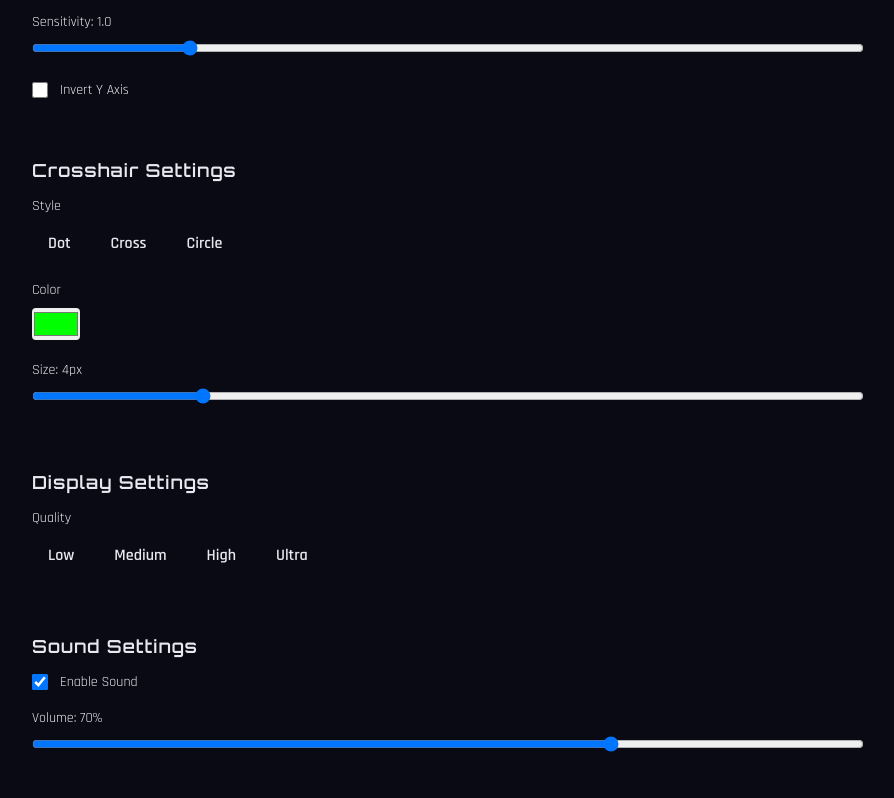
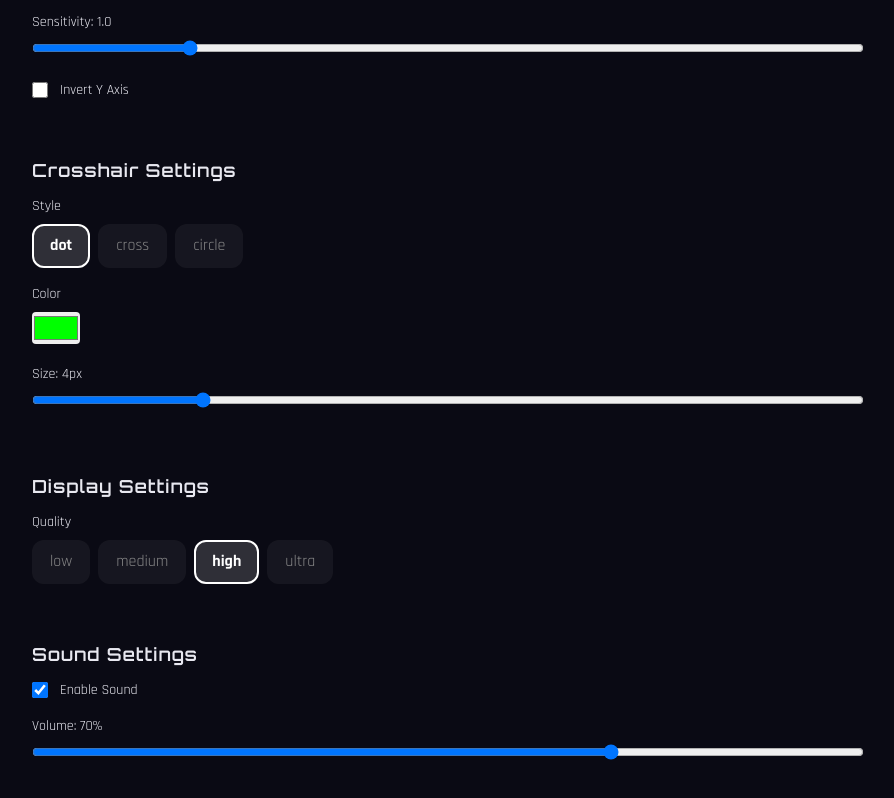
Before and after one commit to jiangdongshi/AimPad, a React (Vite) app: page /settings in a window 1280 px wide. Shown: the part 752-1550 px from the top of the page, without its empty margins (192-1086 px from the left). Built offline with nearby package versions, Linux system fonts and the light colour scheme.

Commit message:
修改设置界面样式
修改设置界面样式

```diff
--- a/src/pages/Settings.tsx
+++ b/src/pages/Settings.tsx
@@ -209,11 +209,10 @@ export function Settings() {
                 {(['dot', 'cross', 'circle'] as const).map((style) => (
                   <button
                     key={style}
-                    className={`px-4 py-2 rounded capitalize font-semibold transition-all ${
-                      crosshairStyle === style
-                        ? 'bg-accent text-surface-900 ring-2 ring-accent ring-offset-2 ring-offset-surface-800'
-                        : 'bg-surface-700 text-text-secondary border border-surface-600 hover:text-text-primary hover:border-surface-500'
-                    }`}
+                    style={crosshairStyle === style
+                      ? { border: '2px solid #ffffff', borderRadius: '12px', padding: '8px 16px', background: 'rgba(255,255,255,0.15)', color: '#fff', fontWeight: 700 }
+                      : { border: '2px solid transparent', borderRadius: '12px', padding: '8px 16px', background: 'rgba(255,255,255,0.05)', color: '#888' }
+                    }
                     onClick={() => updateSettings({ crosshairStyle: style })}
                   >
                     {style}
@@ -259,11 +258,10 @@ export function Settings() {
                 {(['low', 'medium', 'high', 'ultra'] as const).map((q) => (
                   <button
                     key={q}
-                    className={`px-4 py-2 rounded capitalize font-semibold transition-all ${
-                      quality === q
-                        ? 'bg-accent text-surface-900 ring-2 ring-accent ring-offset-2 ring-offset-surface-800'
-                        : 'bg-surface-700 text-text-secondary border border-surface-600 hover:text-text-primary hover:border-surface-500'
-                    }`}
+                    style={quality === q
+                      ? { border: '2px solid #ffffff', borderRadius: '12px', padding: '8px 16px', background: 'rgba(255,255,255,0.15)', color: '#fff', fontWeight: 700 }
+                      : { border: '2px solid transparent', borderRadius: '12px', padding: '8px 16px', background: 'rgba(255,255,255,0.05)', color: '#888' }
+                    }
                     onClick={() => updateSettings({ quality: q })}
                   >
                     {q}
```
Also changed, not shown: 1 other file (tests, documents, lock files or other folders).
